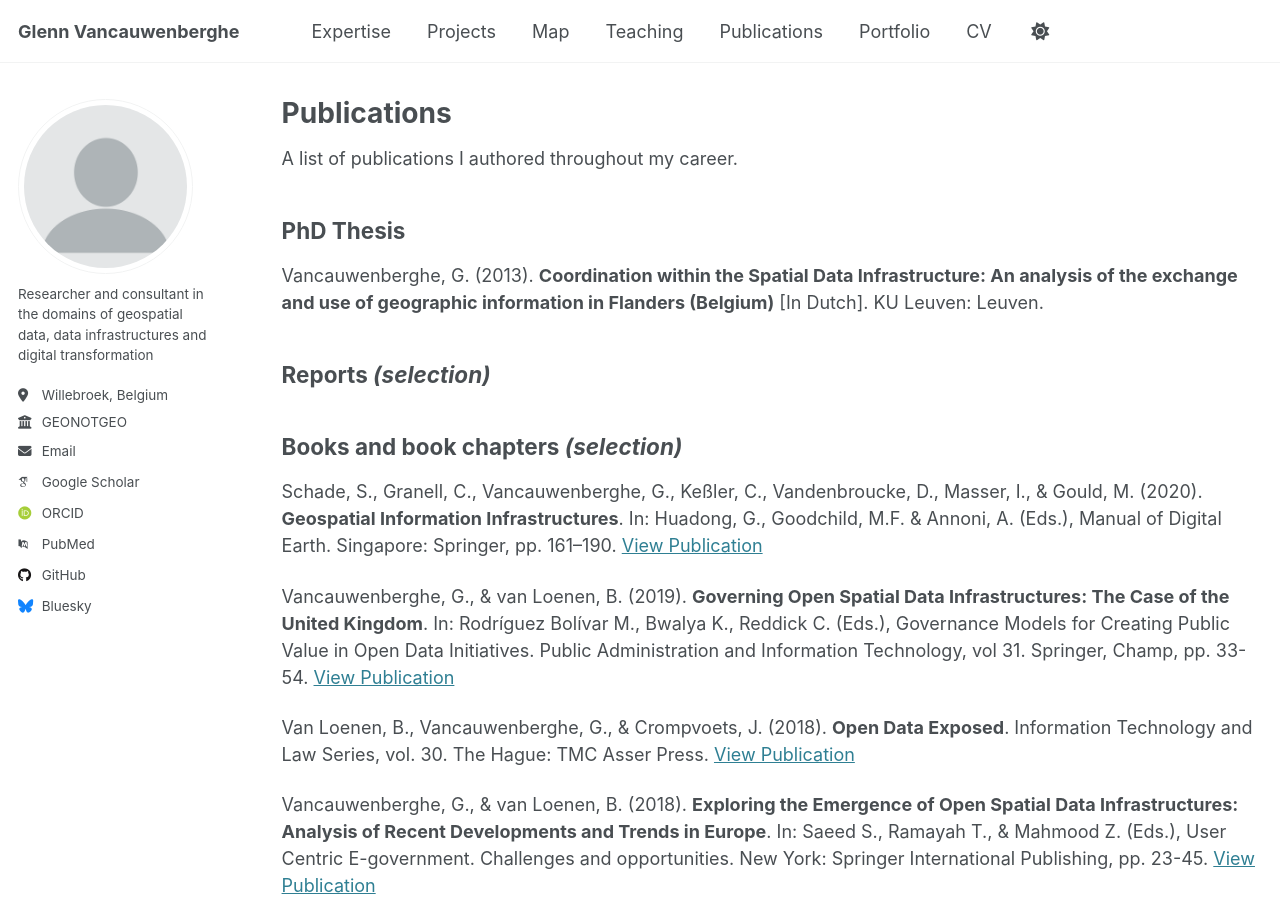
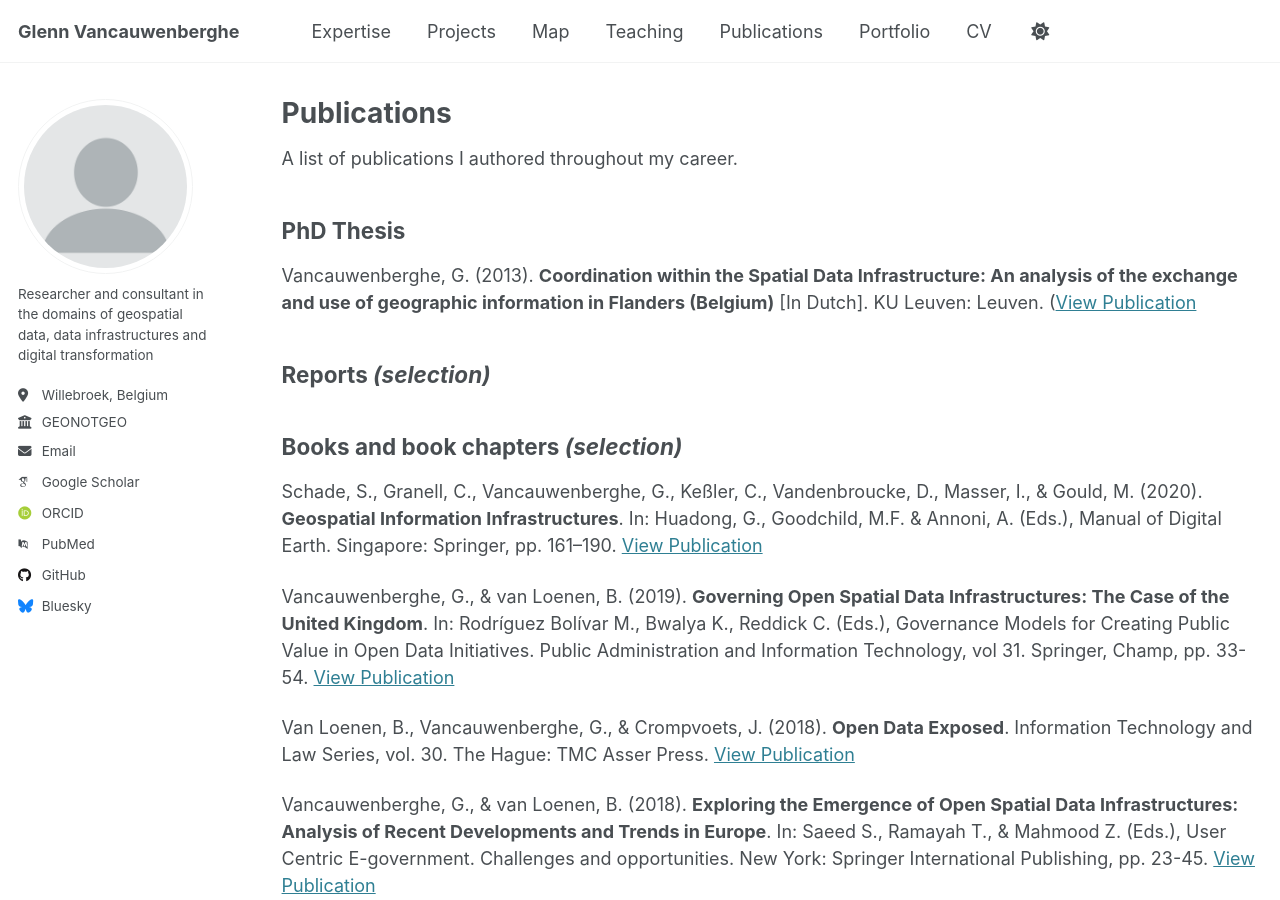
Before and after one commit to GVancauwenberghe/gvancauwenberghe.github.io, a Jekyll site: the page built from _pages/outputs.md, in a window 1280 px wide and 900 px high. Built offline with Jekyll 4.4.1, drawn with Linux system fonts in a browser that asks for light colours; some web fonts are replaced.

Commit message:
Update outputs.md

```diff
--- a/_pages/outputs.md
+++ b/_pages/outputs.md
@@ -10,7 +10,7 @@ author_profile: true
 A list of publications I authored throughout my career.
 
 ## PhD Thesis
-Vancauwenberghe, G. (2013). **Coordination within the Spatial Data Infrastructure: An analysis of the exchange and use of geographic information in Flanders (Belgium)** [In Dutch]. KU Leuven: Leuven.
+Vancauwenberghe, G. (2013). **Coordination within the Spatial Data Infrastructure: An analysis of the exchange and use of geographic information in Flanders (Belgium)** [In Dutch]. KU Leuven: Leuven. ([View Publication](https://lirias.kuleuven.be/1739126&lang=en)
 
 ## Reports _(selection)_
 
@@ -19,7 +19,7 @@ Schade, S., Granell, C., Vancauwenberghe, G., Keßler, C., Vandenbroucke, D., Ma
 
 Vancauwenberghe, G., & van Loenen, B. (2019). **Governing Open Spatial Data Infrastructures: The Case of the United Kingdom**. In:  Rodríguez Bolívar M., Bwalya K., Reddick C. (Eds.), Governance Models for Creating Public Value in Open Data Initiatives. Public Administration and Information Technology, vol 31. Springer, Champ, pp. 33-54. [View Publication](https://link.springer.com/chapter/10.1007/978-981-32-9915-3_5)
 
-Van Loenen, B., Vancauwenberghe, G., & Crompvoets, J. (2018). **Open Data Exposed**. Information Technology and Law Series, vol. 30. The Hague: TMC Asser Press. [View Publication](https://link.springer.com/chapter/10.1007/978-981-32-9915-3_5)
+Van Loenen, B., Vancauwenberghe, G., & Crompvoets, J. (2018). **Open Data Exposed**. Information Technology and Law Series, vol. 30. The Hague: TMC Asser Press. [View Publication](https://link.springer.com/book/10.1007/978-94-6265-261-3)
 
 Vancauwenberghe, G., & van Loenen, B. (2018). **Exploring the Emergence of Open Spatial Data Infrastructures: Analysis of Recent Developments and Trends in Europe**. In: Saeed S., Ramayah T., & Mahmood Z. (Eds.), User Centric E-government. Challenges and opportunities. New York: Springer International Publishing, pp. 23-45. [View Publication](https://link.springer.com/chapter/10.1007/978-981-32-9915-3_5)
 
```
